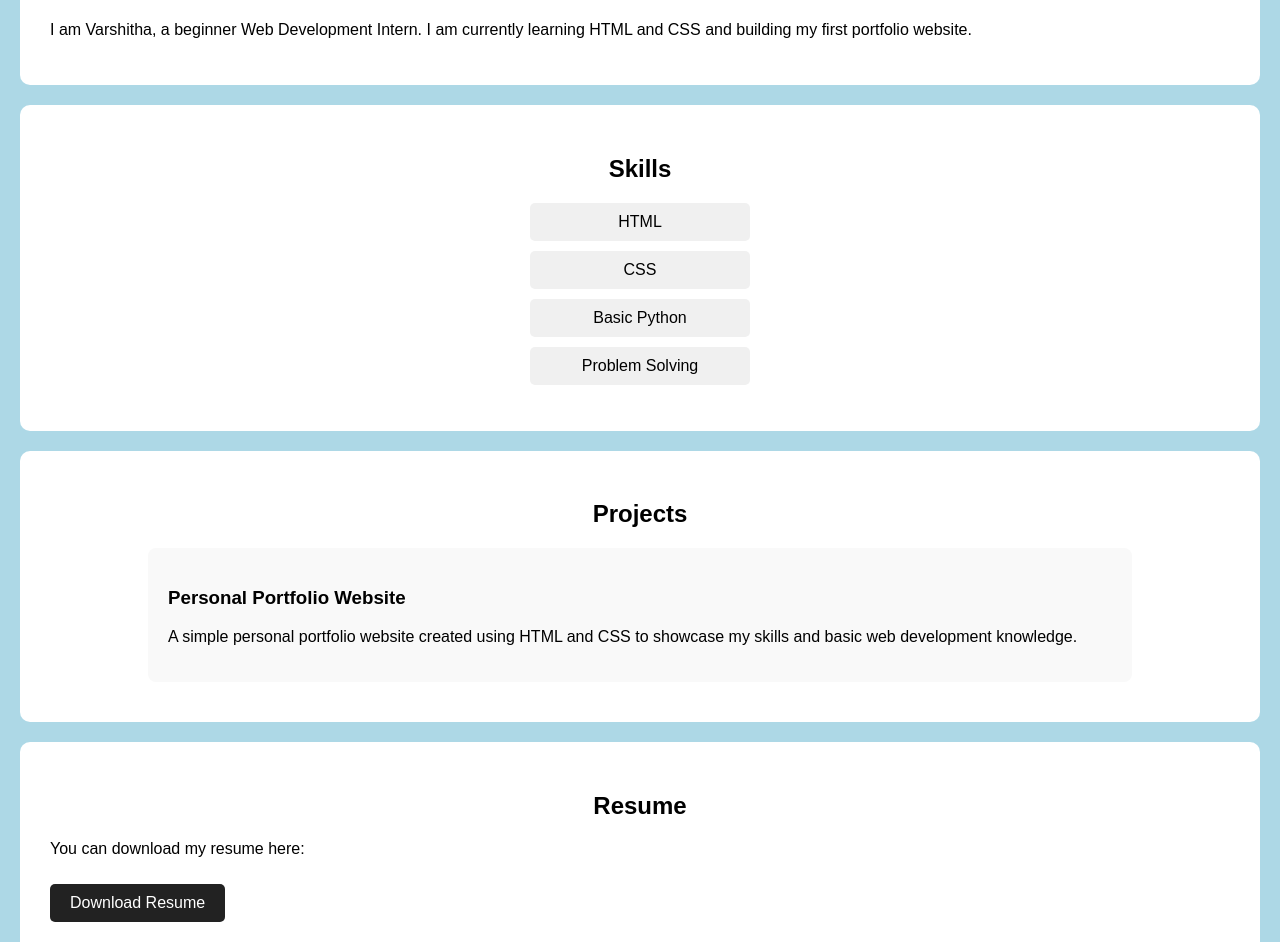
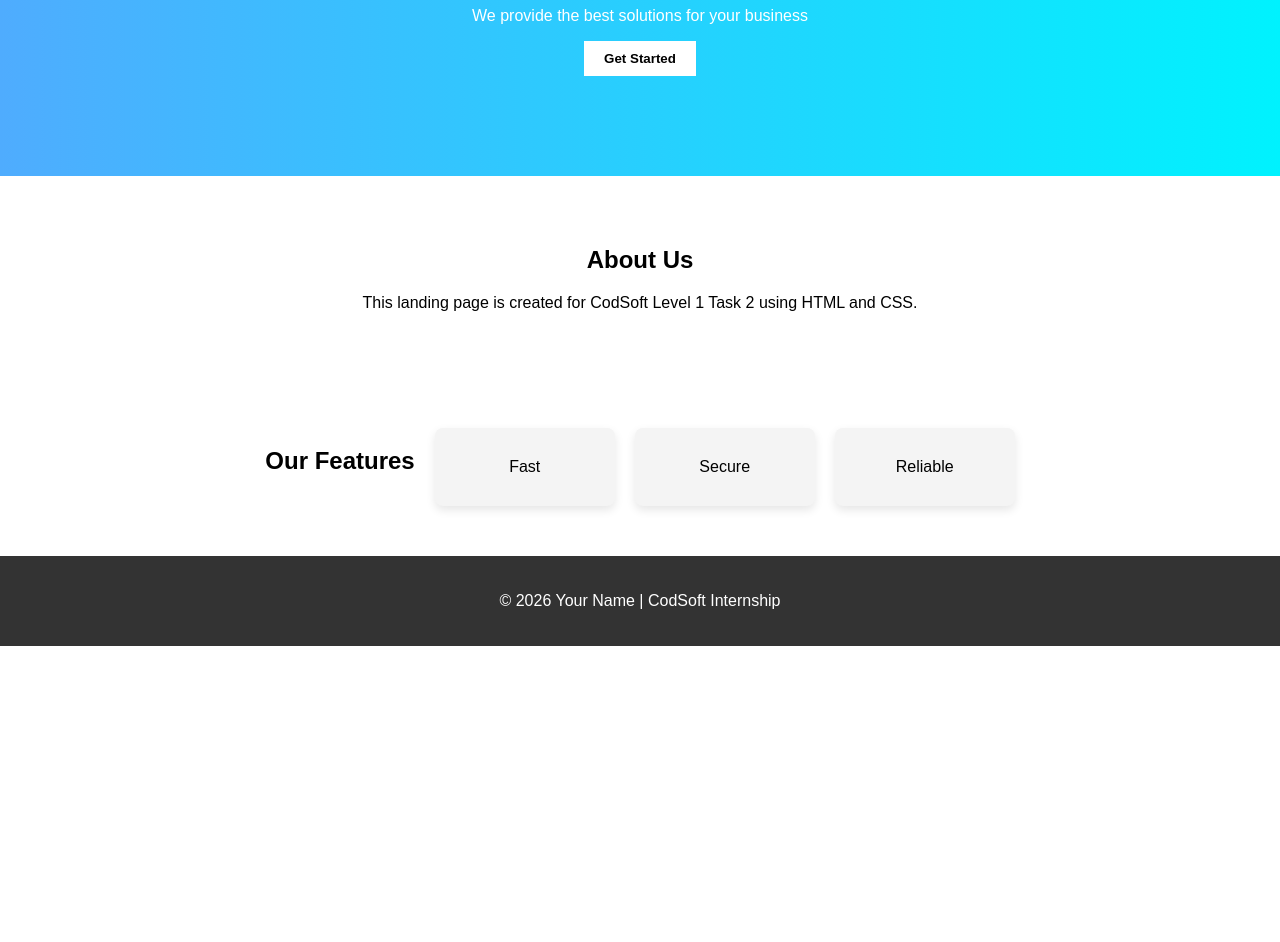
Before and after one commit to bnvarshitha5-cpu/CODSOFT, a plain HTML site: page index.html in a window 1280 px wide. Shown: the part 271-1213 px from the top of the page. After the commit the page ends 917 px from the top, so only its background shows below. Drawn offline with Linux system fonts and the light colour scheme.

Commit message:
Add files via upload

```diff
--- a/index.html
+++ b/index.html
@@ -1,62 +1,36 @@
 <!DOCTYPE html>
-<html lang="en">
+<html>
 <head>
-    <meta charset="UTF-8">
-    <title>My Portfolio</title>
+    <title>Landing Page</title>
     <link rel="stylesheet" href="style.css">
 </head>
 <body>
 
-    <header>
-        <h1>Varshitha</h1>
-        <p>Web Development Intern</p>
-    </header>
-    <section id="about">
-        <h2>About Me</h2>
-        <p>
-            I am Varshitha, a beginner Web Development Intern.
-            I am currently learning HTML and CSS and building my first portfolio website.
-        </p>
-    </section>
-    <section id="skills">
-        <h2>Skills</h2>
-        <ul>
-            <li>HTML</li>
-            <li>CSS</li>
-            <li>Basic Python</li>
-            <li>Problem Solving</li>
-        </ul>
-    </section>
-    <section id="projects">
-        <h2>Projects</h2>
+<nav>
+    <h2>MyBrand</h2>
+</nav>
 
-        <div class="project">
-            <h3>Personal Portfolio Website</h3>
-            <p>
-                A simple personal portfolio website created using HTML and CSS
-                to showcase my skills and basic web development knowledge.
-            </p>
-        </div>
+<header>
+    <h1>Welcome to Our Product</h1>
+    <p>We provide the best solutions for your business</p>
+    <button>Get Started</button>
+</header>
 
-    </section>
-    <section id="resume">
-        <h2>Resume</h2>
-        <p>You can download my resume here:</p>
-        <a href="resume.pdf" download>Download Resume</a>
-    </section>
-    <section id="contact">
-        <h2>Contact Me</h2>
-        <p>Email: bnvarshitha@gmail.com</p>
-        <p>Phone: 9035021005</p>
-    </section>
+<section class="about">
+    <h2>About Us</h2>
+    <p>This landing page is created for CodSoft Level 1 Task 2 using HTML and CSS.</p>
+</section>
 
+<section class="features">
+    <h2>Our Features</h2>
+    <div class="box">Fast</div>
+    <div class="box">Secure</div>
+    <div class="box">Reliable</div>
+</section>
 
-    <footer>
-        <p>© 2026 Varshitha. All rights reserved.</p>
-    </footer>
-
-
-
+<footer>
+    <p>© 2026 Your Name | CodSoft Internship</p>
+</footer>
 
 </body>
 </html>
--- a/style.css
+++ b/style.css
@@ -1,58 +1,61 @@
 body {
     margin: 0;
-    background-color: lightblue;
-    font-family: Arial, sans-serif;
+    font-family: Arial;
+    text-align: center;
+}
+
+nav {
+    background: #333;
+    color: white;
+    padding: 15px;
 }
 
 header {
-    background-color: #222;
+    background: linear-gradient(to right, #4facfe, #00f2fe);
     color: white;
-    text-align: center;
-    padding: 30px;
-}
-section {
-    background-color: white;
-    margin: 20px;
-    padding: 30px;
-    border-radius: 10px;
+    padding: 100px 20px;
 }
 
-section h2 {
-    text-align: center;
-}
-#skills ul {
-    list-style: none;
-    padding: 0;
-    text-align: center;
+button {
+    padding: 10px 20px;
+    border: none;
+    background: white;
+    cursor: pointer;
+    font-weight: bold;
 }
 
-#skills li {
-    background-color: #f0f0f0;
-    margin: 10px auto;
-    padding: 10px;
-    width: 200px;
-    border-radius: 5px;
+section {
+    padding: 50px;
 }
-.project {
-    background-color: #f9f9f9;
+
+.features {
+    display: flex;
+    justify-content: center;
+    gap: 20px;
+}
+
+.box {
+    background: #f4f4f4;
+    padding: 30px;
+    width: 120px;
+    border-radius: 8px;
+    box-shadow: 0 4px 10px rgba(0,0,0,0.1);
+    transition: 0.3s;
+}
+.box:hover {
+    transform: translateY(-5px);
+}
+
+footer {
+    background: #333;
+    color: white;
     padding: 20px;
-    margin: 10px auto;
-    width: 80%;
-    border-radius: 8px;
 }
-#resume a {
-    display: inline-block;
-    margin-top: 10px;
-    padding: 10px 20px;
-    background-color: #222;
+nav li:hover {
+    color: #00f2fe;
+}
+
+header button:hover {
+    background: #222;
     color: white;
-    text-decoration: none;
-    border-radius: 5px;
 }
-footer {
-    background-color: #222;
-    color: white;
-    text-align: center;
-    padding: 15px;
-    margin-top: 20px;
-}
```
